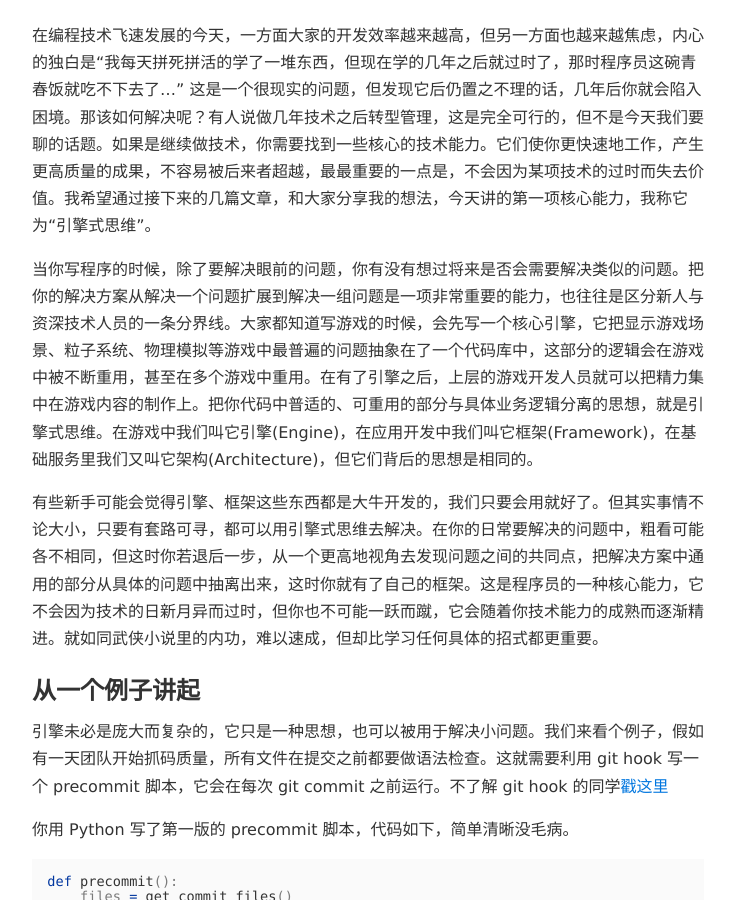
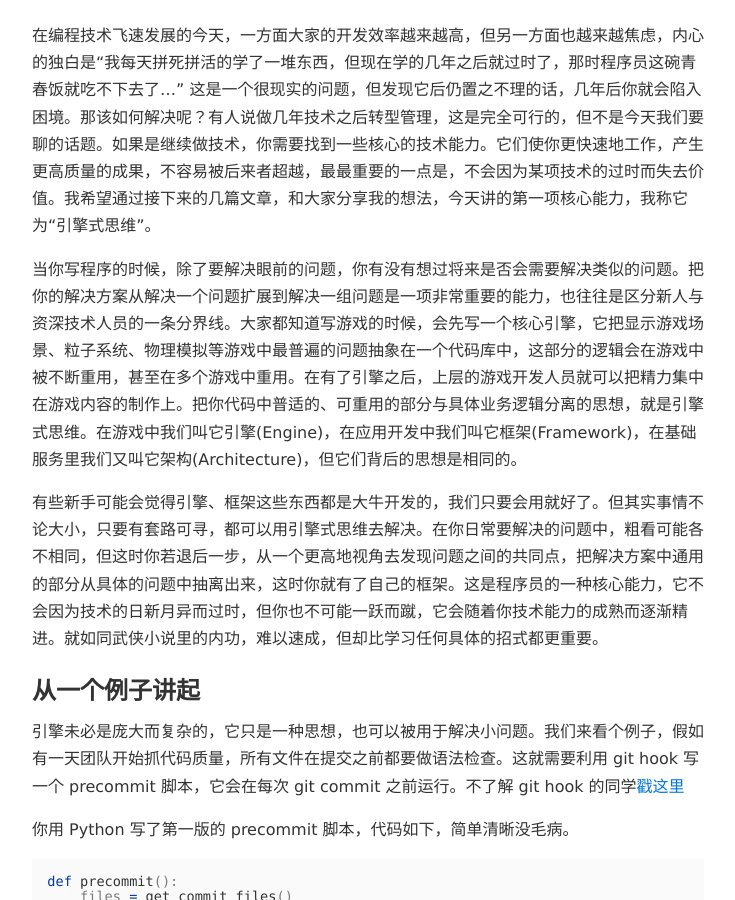
Before and after one commit to yejianye/yejianye.github.io, a Jekyll site: the page built from _posts/2018-01-06-engine-thinking.md, in a window 1280 px wide and 900 px high, scrolled down 222 px. Shown: the whole window, without its empty margins (272-1007 px from the left). Built offline with Jekyll 4.4.1, drawn with Linux system fonts in a browser that asks for light colours; nearby versions of some CDN libraries; comment, search, counter and statistics services are not loaded.

Commit message:
Fix grammar

```diff
--- a/_posts/2018-01-06-engine-thinking.md
+++ b/_posts/2018-01-06-engine-thinking.md
@@ -5,13 +5,13 @@
 
 在编程技术飞速发展的今天，一方面大家的开发效率越来越高，但另一方面也越来越焦虑，内心的独白是“我每天拼死拼活的学了一堆东西，但现在学的几年之后就过时了，那时程序员这碗青春饭就吃不下去了...” 这是一个很现实的问题，但发现它后仍置之不理的话，几年后你就会陷入困境。那该如何解决呢？有人说做几年技术之后转型管理，这是完全可行的，但不是今天我们要聊的话题。如果是继续做技术，你需要找到一些核心的技术能力。它们使你更快速地工作，产生更高质量的成果，不容易被后来者超越，最最重要的一点是，不会因为某项技术的过时而失去价值。我希望通过接下来的几篇文章，和大家分享我的想法，今天讲的第一项核心能力，我称它为“引擎式思维”。
 
-当你写程序的时候，除了要解决眼前的问题，你有没有想过将来是否会需要解决类似的问题。把你的解决方案从解决一个问题扩展到解决一组问题是一项非常重要的能力，也往往是区分新人与资深技术人员的一条分界线。大家都知道写游戏的时候，会先写一个核心引擎，它把显示游戏场景、粒子系统、物理模拟等游戏中最普遍的问题抽象在了一个代码库中，这部分的逻辑会在游戏中被不断重用，甚至在多个游戏中重用。在有了引擎之后，上层的游戏开发人员就可以把精力集中在游戏内容的制作上。把你代码中普适的、可重用的部分与具体业务逻辑分离的思想，就是引擎式思维。在游戏中我们叫它引擎(Engine)，在应用开发中我们叫它框架(Framework)，在基础服务里我们又叫它架构(Architecture)，但它们背后的思想是相同的。
+当你写程序的时候，除了要解决眼前的问题，你有没有想过将来是否会需要解决类似的问题。把你的解决方案从解决一个问题扩展到解决一组问题是一项非常重要的能力，也往往是区分新人与资深技术人员的一条分界线。大家都知道写游戏的时候，会先写一个核心引擎，它把显示游戏场景、粒子系统、物理模拟等游戏中最普遍的问题抽象在一个代码库中，这部分的逻辑会在游戏中被不断重用，甚至在多个游戏中重用。在有了引擎之后，上层的游戏开发人员就可以把精力集中在游戏内容的制作上。把你代码中普适的、可重用的部分与具体业务逻辑分离的思想，就是引擎式思维。在游戏中我们叫它引擎(Engine)，在应用开发中我们叫它框架(Framework)，在基础服务里我们又叫它架构(Architecture)，但它们背后的思想是相同的。
 
-有些新手可能会觉得引擎、框架这些东西都是大牛开发的，我们只要会用就好了。但其实事情不论大小，只要有套路可寻，都可以用引擎式思维去解决。在你的日常要解决的问题中，粗看可能各不相同，但这时你若退后一步，从一个更高地视角去发现问题之间的共同点，把解决方案中通用的部分从具体的问题中抽离出来，这时你就有了自己的框架。这是程序员的一种核心能力，它不会因为技术的日新月异而过时，但你也不可能一跃而蹴，它会随着你技术能力的成熟而逐渐精进。就如同武侠小说里的内功，难以速成，但却比学习任何具体的招式都更重要。
+有些新手可能会觉得引擎、框架这些东西都是大牛开发的，我们只要会用就好了。但其实事情不论大小，只要有套路可寻，都可以用引擎式思维去解决。在你日常要解决的问题中，粗看可能各不相同，但这时你若退后一步，从一个更高地视角去发现问题之间的共同点，把解决方案中通用的部分从具体的问题中抽离出来，这时你就有了自己的框架。这是程序员的一种核心能力，它不会因为技术的日新月异而过时，但你也不可能一跃而蹴，它会随着你技术能力的成熟而逐渐精进。就如同武侠小说里的内功，难以速成，但却比学习任何具体的招式都更重要。
 
 从一个例子讲起
 ------------
-引擎未必是庞大而复杂的，它只是一种思想，也可以被用于解决小问题。我们来看个例子，假如有一天团队开始抓码质量，所有文件在提交之前都要做语法检查。这就需要利用 git hook 写一个 precommit 脚本，它会在每次 git commit 之前运行。不了解 git hook 的同学[戳这里](https://git-scm.com/book/gr/v2/Customizing-Git-Git-Hooks)
+引擎未必是庞大而复杂的，它只是一种思想，也可以被用于解决小问题。我们来看个例子，假如有一天团队开始抓代码质量，所有文件在提交之前都要做语法检查。这就需要利用 git hook 写一个 precommit 脚本，它会在每次 git commit 之前运行。不了解 git hook 的同学[戳这里](https://git-scm.com/book/gr/v2/Customizing-Git-Git-Hooks)
 
 你用 Python 写了第一版的 precommit 脚本，代码如下，简单清晰没毛病。
 
```
